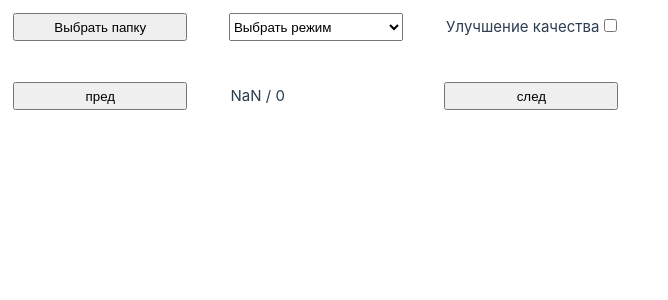
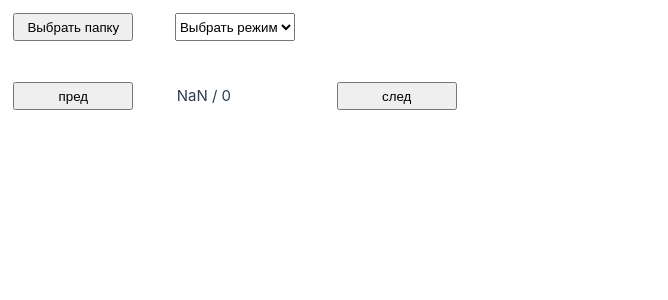
Before and after one commit to chr1stine/carousel-viewer, a Vue app: page / in a window 1280 px wide. Shown: the top 300 px of the page, without its empty margins (0-668 px from the left). Built offline with nearby package versions, Linux system fonts and the light colour scheme.

Commit message:
remove unused ui

```diff
--- a/src/components/Controls.vue
+++ b/src/components/Controls.vue
@@ -37,10 +37,6 @@ onMounted(() => {
             <option value="horizontal">по горизонтали</option>
             <option value="square">1к1</option>
         </select>
-        <label style="grid-area: quality">
-            Улучшение качества
-            <input type="checkbox" />
-        </label>
         <button style="grid-area: prev;" id="prev" @click="store.index--" :disabled="store.index === 0">пред</button>
         <span id="index" style="grid-area: index;">{{ store.index + 1}} / {{ store.images.length }}</span>
         <button style="grid-area: next;" id="next" @click="store.index++" :disabled="store.index === store.images?.length - 1">след</button>
```
